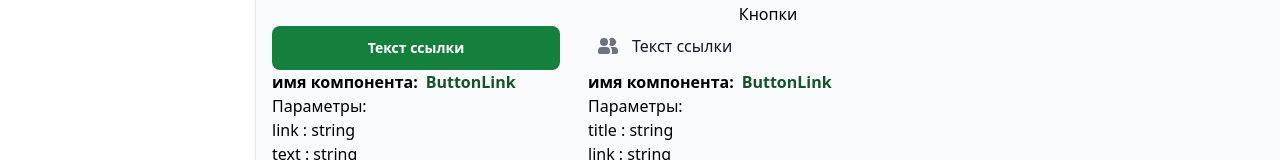
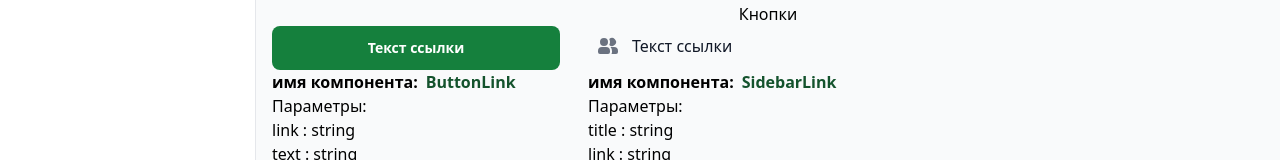
Before and after one commit to TheFasWalker/reactAdmin, a React (Vite) app: page /admin/components in a window 1280 px wide. Shown: the part 448-608 px from the top of the page. Built offline with nearby package versions, Linux system fonts and the light colour scheme.

Commit message:
fix: fix content error on uipage

```diff
--- a/src/pages/UiPage.tsx
+++ b/src/pages/UiPage.tsx
@@ -131,7 +131,7 @@ export const UiPage: FC = () => {
 
                         <div className="flex flex-row gap-2">
                             <span className="font-bold">имя компонента:</span>
-                            <span className="font-bold text-green-900">ButtonLink</span>
+                            <span className="font-bold text-green-900">SidebarLink</span>
                         </div>
                         <div className="">
                             Параметры:
```
